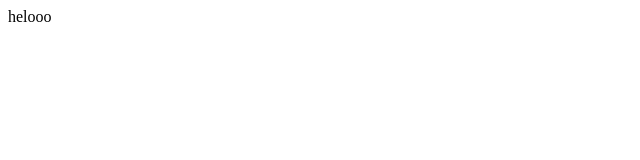
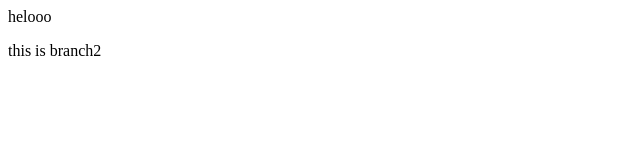
Before and after one commit to BhavishyaChanamolu/demo1, a plain HTML site: page index.html in a window 1280 px wide. Shown: the full height of the page, 0-640 px from the left. Drawn offline with Linux system fonts and the light colour scheme.

Commit message:
branch 2 commit

```diff
--- a/index.html
+++ b/index.html
@@ -1 +1,2 @@
 <p>helooo</p>
+<p> this is branch2</p>
```
